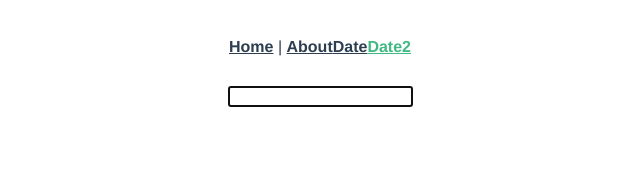
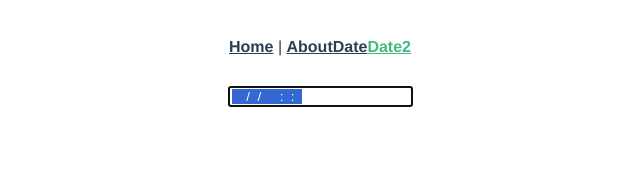
Before and after one commit to kinwang6632/MyComponet, a Vue app: page /date2 in a window 1280 px wide. Shown: the top 176 px of the page, without its empty margins (320-960 px from the left). Built offline with nearby package versions, Linux system fonts and the light colour scheme.

Commit message:
complete without delete

```diff
--- a/src/views/Date2.vue
+++ b/src/views/Date2.vue
@@ -6,6 +6,7 @@
 export default {
   data() {
     return {
+      inputValue: "",
       inputData: {
         year: [" ", " ", " ", " "],
         month: [" ", " "],
@@ -13,8 +14,9 @@ export default {
         hh: [" ", " "],
         mm: [" ", " "],
         ss: [" ", " "],
-        currentPos :0,
+        currentPos: 0,
       },
+      specialCharAry: [],
       inputKeyDown: {
         keyCode: 0,
         key: "",
@@ -22,6 +24,7 @@ export default {
         selectionEnd: 0,
         changeTime: "",
       },
+      //mask: "yyyy/MM/dd HH:mm:ss",
       mask: "yyyy/MM/dd HH:mm:ss",
       chgMsk: [],
     };
@@ -34,34 +37,78 @@ export default {
       this.inputKeyDown.keyCode = e.keyCode;
       this.inputKeyDown.selectionStart = this.$refs.input.selectionStart;
       this.inputKeyDown.selectionEnd = this.$refs.input.selectionEnd;
+
       Star = this.inputKeyDown.selectionStart;
       End = this.inputKeyDown.selectionEnd;
       if (End > Star) {
-        End -=1;
+        End -= 1;
       }
-      if (e.keyCode === 8) {
-        if (Star === End) {
-          Star -= 1;
-        }
+
+      if (Star < 0) {
+        Star = 0;
       }
-      this.inputKeyDown.selectionStart = Star
-      this.inputKeyDown.selectionEnd = End
+      if (End < 0) {
+        End = 0;
+      }
+      this.inputKeyDown.selectionStart = Star;
+      this.inputKeyDown.selectionEnd = End;
       this.inputKeyDown.changeTime =
         new Date().getSeconds() + "-" + new Date().getMilliseconds();
-      this.chgMsk = this.getMask(Star, End);
+      this.chgMsk = this.getMask(Star, End, e.keyCode);
     },
     inputChange() {
+      //yyyy/MM/dd HH:mm:ss
+      let val = this.mask;
+      if (val.indexOf("yyyy") >= 0) {
+        val = val.replace(
+          /yyyy/g,
+          this.inputData.year.toString().replace(/,/g, "")
+        );
+      }
+      if (val.indexOf("MM") >= 0) {
+        val = val.replace(
+          /MM/g,
+          this.inputData.month.toString().replace(/,/g, "")
+        );
+      }
+      if (val.indexOf("dd") >= 0) {
+        val = val.replace(
+          /dd/g,
+          this.inputData.day.toString().replace(/,/g, "")
+        );
+      }
+      if (val.indexOf("HH") >= 0) {
+        val = val.replace(
+          /HH/g,
+          this.inputData.hh.toString().replace(/,/g, "")
+        );
+      }
+      if (val.indexOf("mm") >= 0) {
+        val = val.replace(
+          /mm/g,
+          this.inputData.mm.toString().replace(/,/g, "")
+        );
+      }
+      if (val.indexOf("ss") >= 0) {
+        val = val.replace(
+          /ss/g,
+          this.inputData.ss.toString().replace(/,/g, "")
+        );
+      }
 
-      this.$refs.input.value = this.inputData.year.toString().replace(/,/g,'') +
-        '/' + this.inputData.month.toString().replace(/,/g,'')
+      this.$refs.input.value = val;
 
-      this.$refs.input.setSelectionRange(this.inputData.currentPos,this.inputData.currentPos)
+      this.$refs.input.setSelectionRange(
+        this.inputData.currentPos,
+        this.inputData.currentPos
+      );
     },
-    getMask(Start, End) {
+    getMask(Start, End, keyCode) {
       let mask = [];
       let objName = "";
       let searchName = "";
       let objArray;
+
       let year = Array.from(
         { length: 4 },
         (_, i) => this.mask.indexOf("yyyy") + i
@@ -77,6 +124,56 @@ export default {
       let HH = Array.from({ length: 2 }, (_, i) => this.mask.indexOf("HH") + i);
       let mm = Array.from({ length: 2 }, (_, i) => this.mask.indexOf("mm") + i);
       let ss = Array.from({ length: 2 }, (_, i) => this.mask.indexOf("ss") + i);
+      let tmpMask = this.mask;
+      if (keyCode === 8) {
+        if (Start === End) {
+          Start -= 1;
+          End = Start;
+        }
+      }
+
+      for (let i = 0; i <= 4; i++) {
+        let specialChar = "/";
+        if (i === 2) {
+          specialChar = " ";
+        }
+        if (i === 3 || i === 4) {
+          specialChar = ":";
+        }
+
+        let specialCharPos = tmpMask.indexOf(specialChar);
+
+        switch (specialChar) {
+          case "/":
+            tmpMask = tmpMask.replace(/\//, "X");
+            break;
+          case " ":
+            tmpMask = tmpMask.replace(/ /, "X");
+            break;
+          default:
+            tmpMask = tmpMask.replace(/:/, "X");
+            break;
+        }
+        if (Start === specialCharPos && Start != 0) {
+          if (keyCode === 8) {
+            if (Start === End) {
+              Start -= 1;
+              End = Start;
+            }
+          }
+        }
+        if (Start === specialCharPos && keyCode != 8) {
+          Start += 1;
+          End = Start;
+        }
+      }
+
+      if (Start < 0) {
+        Start = 0;
+      }
+      if (End < 0) {
+        End = 0;
+      }
 
       for (let i = Start; i <= End; i++) {
         for (let j = 0; j <= 5; j++) {
@@ -97,7 +194,7 @@ export default {
               searchName = "dd";
               break;
             case 3:
-              objName = "HH";
+              objName = "hh";
               objArray = HH;
               searchName = "HH";
               break;
@@ -117,16 +214,22 @@ export default {
 
           if (objArray.includes(i)) {
             const p = this.mask.indexOf(searchName);
+
             let pos = mask.findIndex((v) => v.name === objName);
+
             if (pos >= 0) {
               mask[pos].End = i - p;
             } else {
-              mask.push({ name: objName, Start: i - p, End: i - p });
+              try {
+                mask.push({ name: objName, Start: i - p, End: i - p });
+              } catch (e) {
+                console.log(e);
+              }
             }
           }
         }
       }
-
+      this.inputData.currentPos = Start;
       return mask;
     },
   },
@@ -140,38 +243,98 @@ export default {
             Char = " ";
           }
         }
-        if (Char === '') {
 
-          return
+        if (Char === "") {
+          return;
         }
+
         if (this.chgMsk.length >= 1) {
           for (let i = 0; i < this.chgMsk.length; i++) {
             let name = this.chgMsk[i].name;
             let start = this.chgMsk[i].Start;
-            if ( v.keyCode !=46 && v.keyCode != 8 )  {
-              console.log(v.keyCode)
-              this.inputData.currentPos = v.selectionStart+1
+            if (v.keyCode != 46 && v.keyCode != 8) {
+              this.inputData.currentPos = v.selectionStart + 1;
+              if (this.specialCharAry.includes(this.inputData.currentPos)) {
+                this.inputData.currentPos += 1;
+              }
             } else {
-              if (v.keyCode !=8) {
-                console.log(v.keyCode)
-                this.inputData.currentPos = v.selectionStart-1
+              if (v.keyCode != 8 && v.keyCode != 46) {
+                this.inputData.currentPos = v.selectionStart - 1;
               }
             }
-            if (this.inputData.currentPos < 0 ) {this.inputData.currentPos = 0}
+            if (this.inputData.currentPos < 0) {
+              this.inputData.currentPos = 0;
+            }
             let end = this.chgMsk[i].End;
             for (let j = start; j <= end; j++) {
               this.inputData[name][j] = Char;
               Char = " ";
             }
           }
+          if (v.keyCode === 46 && this.chgMsk.length >0) {
+            let name = this.chgMsk[0].name
+            let Start = this.chgMsk[0].Start
+            let End = this.chgMsk[0].End
+            let o = Array.from(this.inputData[name])
+            for (let i = Start ;i<=o.length;i++){
+              if (i+1 <= o.length) {
+
+                if (i<=End) {
+                  this.inputData[name][i] = o[i+1]
+                } else {
+                  this.inputData[name][i]= " "
+                }
+              }
+            }
+
+          }
         }
-        // this.$refs.input.value = this.inputData['year'].toString().replace(/,/g,'') + '/' +
-        //       this.inputData['month'].toString().replace(/,/g,'').toString()
       },
       deep: true,
     },
   },
   mounted() {
+    this.inputValue = this.mask;
+    this.inputValue = this.inputValue.replace(/y/g, " ");
+    this.inputValue = this.inputValue.replace(/m/g, " ");
+    this.inputValue = this.inputValue.replace(/M/g, " ");
+    this.inputValue = this.inputValue.replace(/d/g, " ");
+    this.inputValue = this.inputValue.replace(/H/g, " ");
+    this.inputValue = this.inputValue.replace(/s/g, " ");
+    this.$refs.input.value = this.mask;
+    this.$refs.input.value = this.$refs.input.value.replace(/y/g, " ");
+    this.$refs.input.value = this.$refs.input.value.replace(/M/g, " ");
+    this.$refs.input.value = this.$refs.input.value.replace(/m/g, " ");
+    this.$refs.input.value = this.$refs.input.value.replace(/s/g, " ");
+    this.$refs.input.value = this.$refs.input.value.replace(/H/g, " ");
+    this.$refs.input.value = this.$refs.input.value.replace(/d/g, " ");
+    let tmp = this.mask;
+    let specialChar = "";
+    for (let i = 0; i <= 4; i++) {
+      specialChar = "/";
+      if (i === 2) {
+        specialChar = " ";
+      }
+      if (i === 3 || i === 4) {
+        specialChar = ":";
+      }
+      this.specialCharAry.push(tmp.indexOf(specialChar));
+      switch (specialChar) {
+        case "/":
+          tmp = tmp.replace(/\//, "X");
+          break;
+        case " ":
+          tmp = tmp.replace(/ /, "X");
+          break;
+        case ":":
+          tmp = tmp.replace(/:/, "X");
+          break;
+        default:
+          break;
+      }
+    }
+
+    this.$refs.input.selectionStart = 0;
     this.$refs.input.focus();
   },
 };
```
